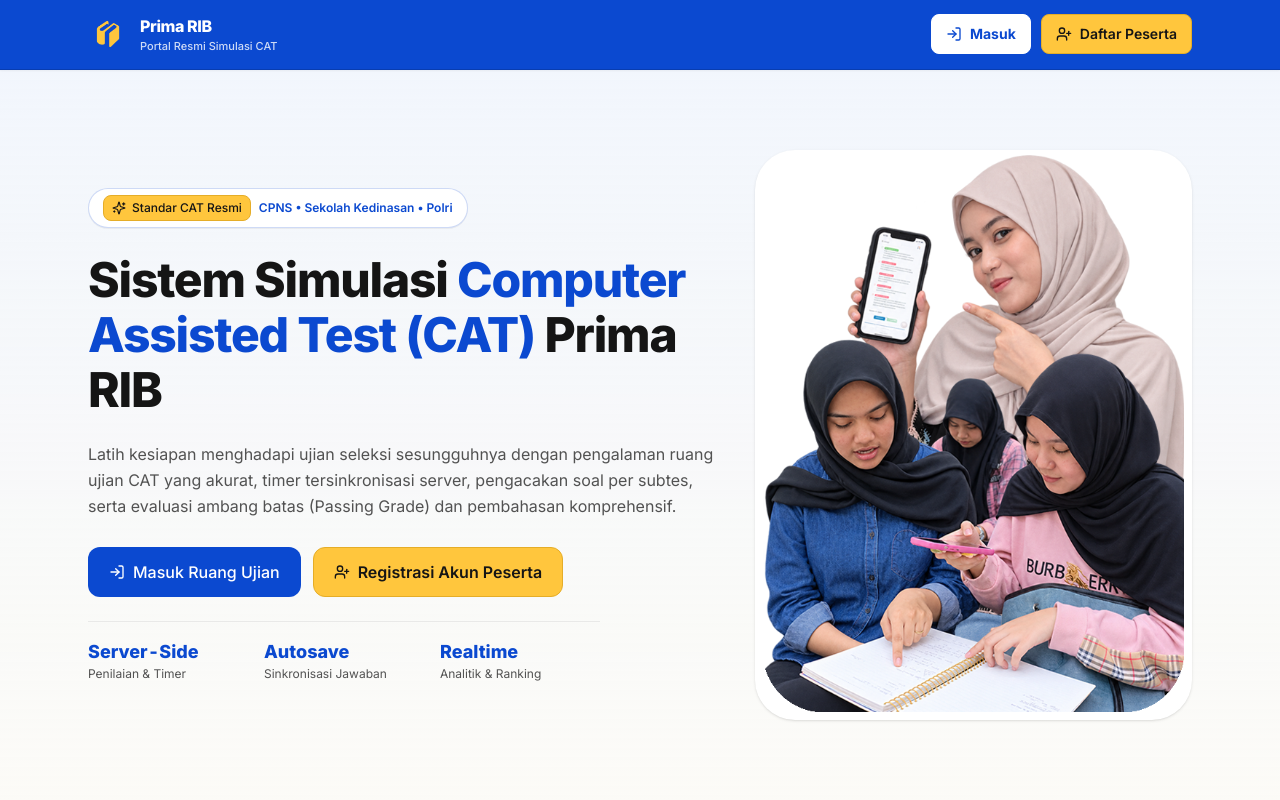
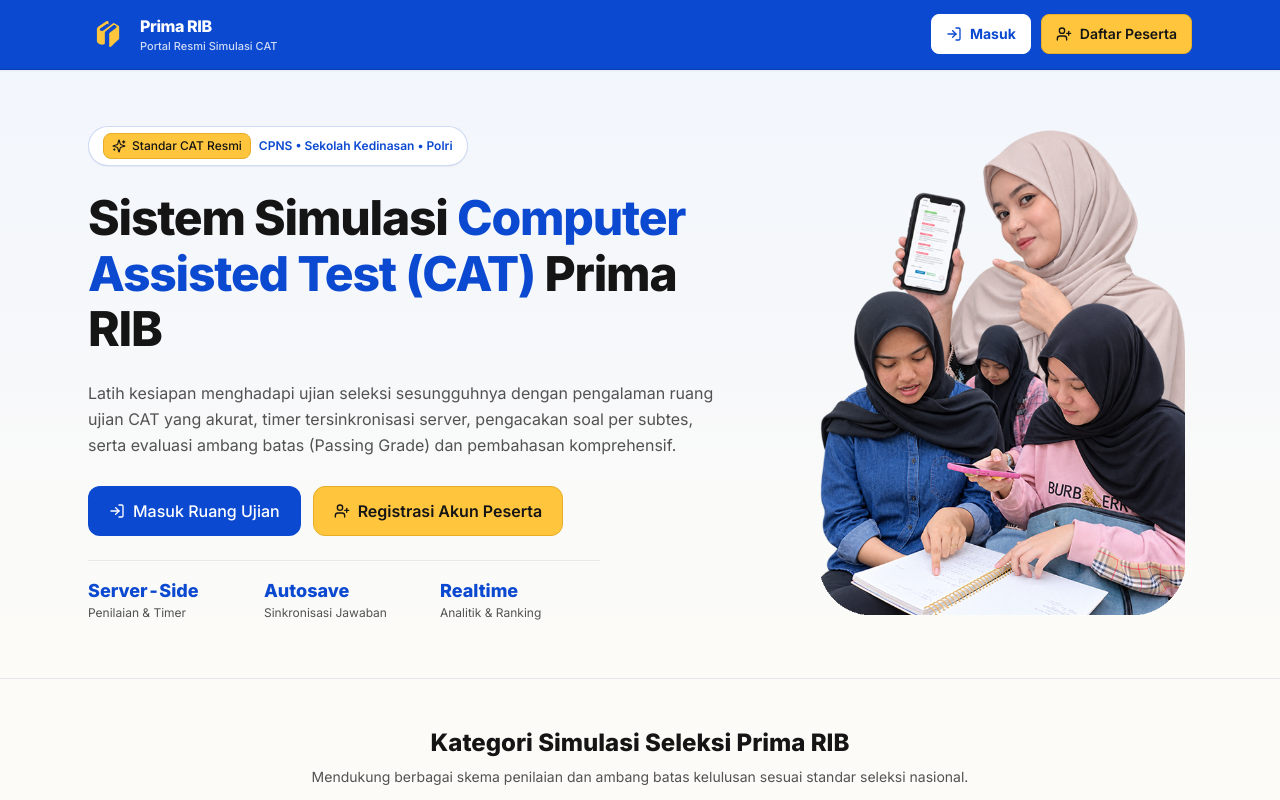
Before and after one commit to mediabelokiri-cpu/simulasicat, a Next.js app: page / in a window 1280 px wide. Shown: the top 800 px of the page. Built offline with nearby package versions, Linux system fonts and the light colour scheme.

Commit message:
style(homepage): remove white card behind transparent Hero PNG and adjust image size

```diff
--- a/src/app/admin/homepage/page.tsx
+++ b/src/app/admin/homepage/page.tsx
@@ -1068,6 +1068,33 @@
                         }))
                       }
                       className={inputBaseClasses}
+                    />
+                  </FormField>
+
+                  <FormField
+                    id="hero-img-width"
+                    label={`Ukuran Lebar Gambar Hero: ${
+                      config.hero.heroImageWidth || 380
+                    }px`}
+                    hint="Geser untuk memperkecil atau memperbesar ukuran gambar PNG di Hero Section"
+                  >
+                    <input
+                      id="hero-img-width"
+                      type="range"
+                      min={260}
+                      max={500}
+                      step={10}
+                      value={config.hero.heroImageWidth || 380}
+                      onChange={(e) =>
+                        setConfig((prev) => ({
+                          ...prev,
+                          hero: {
+                            ...prev.hero,
+                            heroImageWidth: Number(e.target.value),
+                          },
+                        }))
+                      }
+                      className="w-full accent-[#0b49d0] cursor-pointer"
                     />
                   </FormField>
                 </div>
--- a/src/app/page.tsx
+++ b/src/app/page.tsx
@@ -75,10 +75,10 @@
     return (
       <section
         key="hero"
-        className="relative overflow-hidden border-b border-neutral-200/80 bg-gradient-to-b from-[#eef4ff]/70 to-[#fcfbf7] py-14 sm:py-20"
+        className="relative overflow-hidden border-b border-neutral-200/80 bg-gradient-to-b from-[#eef4ff]/70 to-[#fcfbf7] py-10 sm:py-14"
       >
         <div className="mx-auto max-w-6xl px-4 sm:px-6">
-          <div className="grid grid-cols-1 gap-10 lg:grid-cols-12 lg:items-center">
+          <div className="grid grid-cols-1 gap-8 lg:grid-cols-12 lg:items-center">
             <div className="lg:col-span-7 space-y-6">
               {(config.hero.badgeText || config.hero.badgeSubtext) && (
                 <div className="inline-flex items-center gap-2 rounded-full border border-[#0b49d0]/20 bg-white px-3.5 py-1.5 shadow-2xs">
@@ -162,7 +162,7 @@
               )}
             </div>
 
-            {/* Right Hero Visual (Gambar Hero atau Kartu Keamanan) */}
+            {/* Right Hero Visual (Gambar Hero PNG Transparan atau Kartu Keamanan) */}
             <div className="lg:col-span-5 flex justify-center lg:justify-end">
               {config.hero.rightDisplayMode === "card" ? (
                 <div className="w-full rounded-2xl border border-neutral-200 bg-white p-6 shadow-md space-y-5">
@@ -199,16 +199,17 @@
                   </ul>
                 </div>
               ) : (
-                <div className="w-full max-w-[440px] overflow-hidden rounded-[2.5rem] bg-white shadow-sm">
                 <img
                   src={config.hero.heroImageUrl || "/hero-prima-rib.png"}
                   alt={
                     config.hero.heroImageAlt ||
                     "Peserta Simulasi CAT Prima RIB"
                   }
-                    className="h-auto w-full object-cover"
+                  style={{
+                    maxWidth: `${config.hero.heroImageWidth || 380}px`,
+                  }}
+                  className="h-auto w-full object-contain select-none"
                 />
-                </div>
               )}
             </div>
           </div>
--- a/src/lib/homepage-store.ts
+++ b/src/lib/homepage-store.ts
@@ -55,6 +55,7 @@
     rightDisplayMode: "image" | "card";
     heroImageUrl: string;
     heroImageAlt: string;
+    heroImageWidth: number;
     securityCardTitle: string;
     securityCardSubtitle: string;
     securityCardBadge: string;
@@ -123,6 +124,7 @@
     rightDisplayMode: "image",
     heroImageUrl: "/hero-prima-rib.png",
     heroImageAlt: "Peserta Simulasi CAT Prima RIB",
+    heroImageWidth: 380,
     securityCardTitle: "Standar Keamanan & Integritas",
     securityCardSubtitle: "Arsitektur CAT Terproteksi",
     securityCardBadge: "Aktif",
```
Lines whose indentation alone changed are shown as unchanged.
